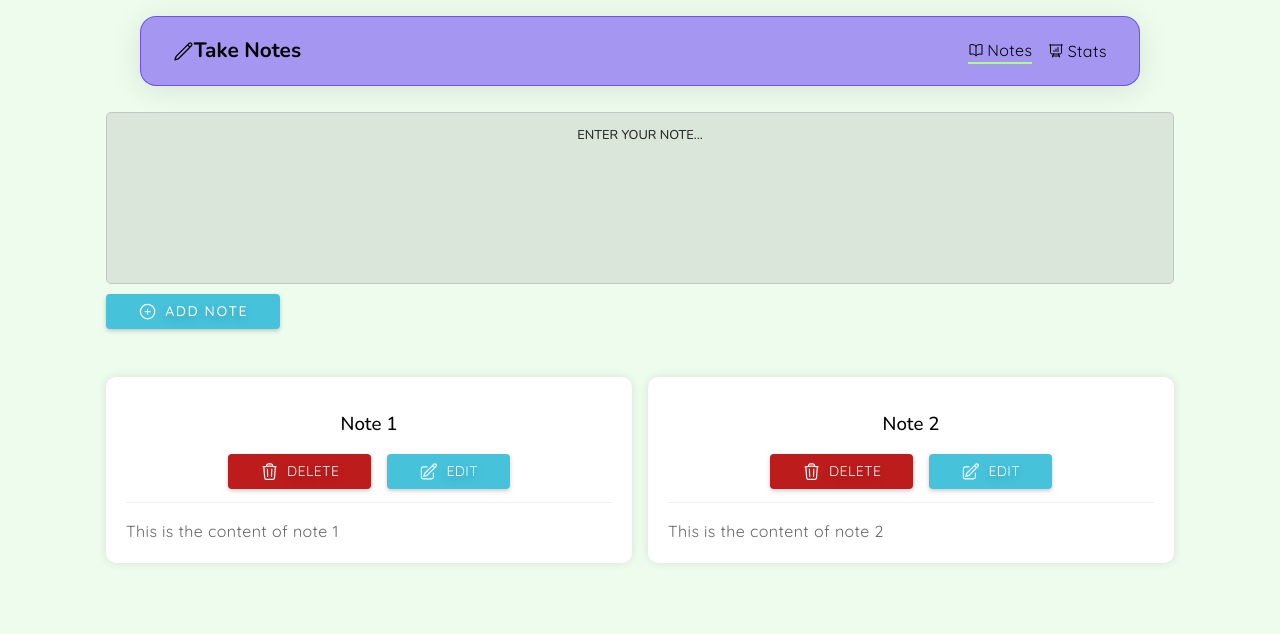
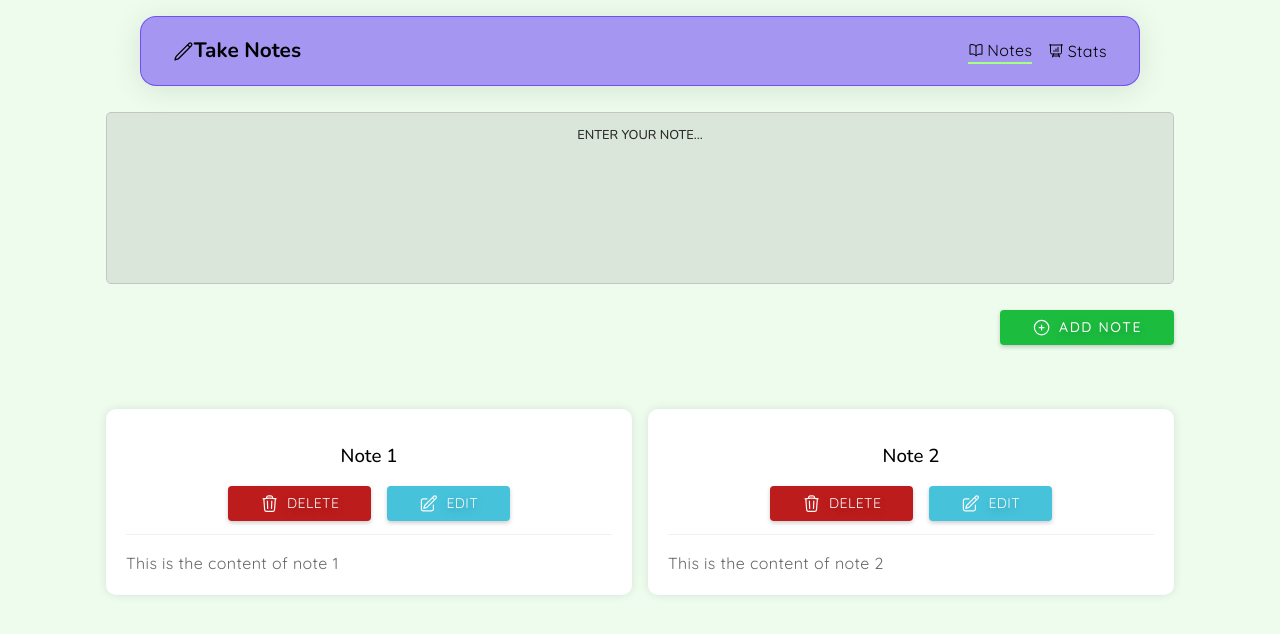
Before and after one commit to fdasabino/take_notes_vue_app, a Vue app: page /#/ in a window 1280 px wide. Shown: the top 634 px of the page. Built offline with nearby package versions, Linux system fonts and the light colour scheme.

Commit message:
Update styles for ViewNotes.scss and ViewNotes.vue

```diff
--- a/src/views/ViewNotes/ViewNotes.scss
+++ b/src/views/ViewNotes/ViewNotes.scss
@@ -2,6 +2,25 @@
     display: flex;
     flex-direction: column;
     gap: 3rem;
+
+    &__input {
+        display: flex;
+        flex-direction: column;
+        gap: 1rem;
+        margin-bottom: 1rem;
+
+        &__buttonContainer {
+            display: flex;
+            justify-content: flex-end;
+            gap: 1rem;
+
+            button {
+                @media (min-width: 768px) {
+                    margin: 0 !important;
+                }
+            }
+        }
+    }
 
     &__list {
         display: grid;
--- a/src/views/ViewNotes/ViewNotes.vue
+++ b/src/views/ViewNotes/ViewNotes.vue
@@ -14,11 +14,13 @@ import "./ViewNotes.scss";
                 type="textarea"
                 placeholder="Enter your note..." />
 
-            <ButtonComponent
-                variant="primary"
-                @click="() => {}">
-                <PlusCircleIcon /> Add Note
-            </ButtonComponent>
+            <div class="notes__input__buttonContainer">
+                <ButtonComponent
+                    variant="tertiary"
+                    @click="() => {}">
+                    <PlusCircleIcon /> Add Note
+                </ButtonComponent>
+            </div>
         </div>
         <div class="notes__list">
             <NoteCardComponent
```
